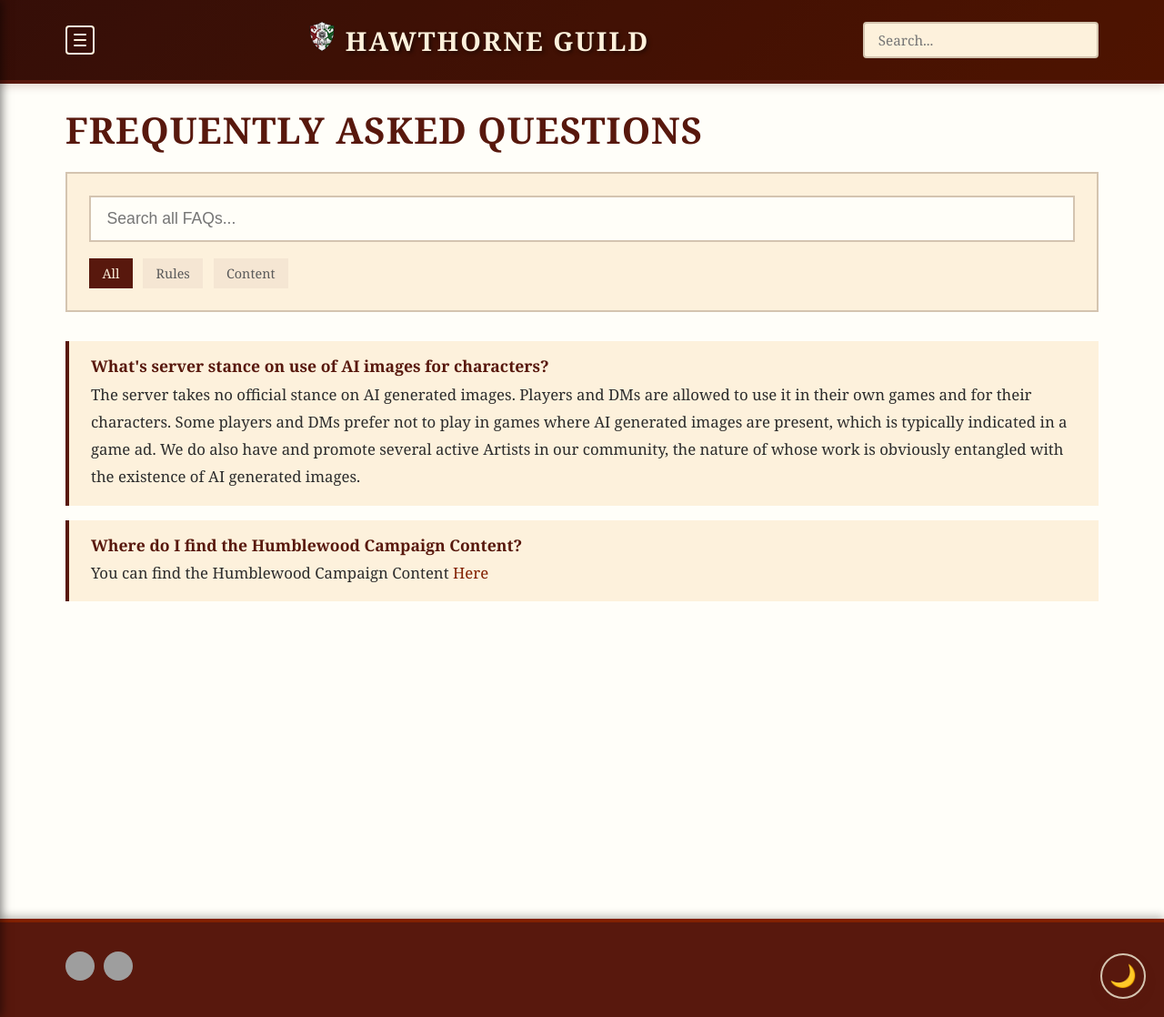
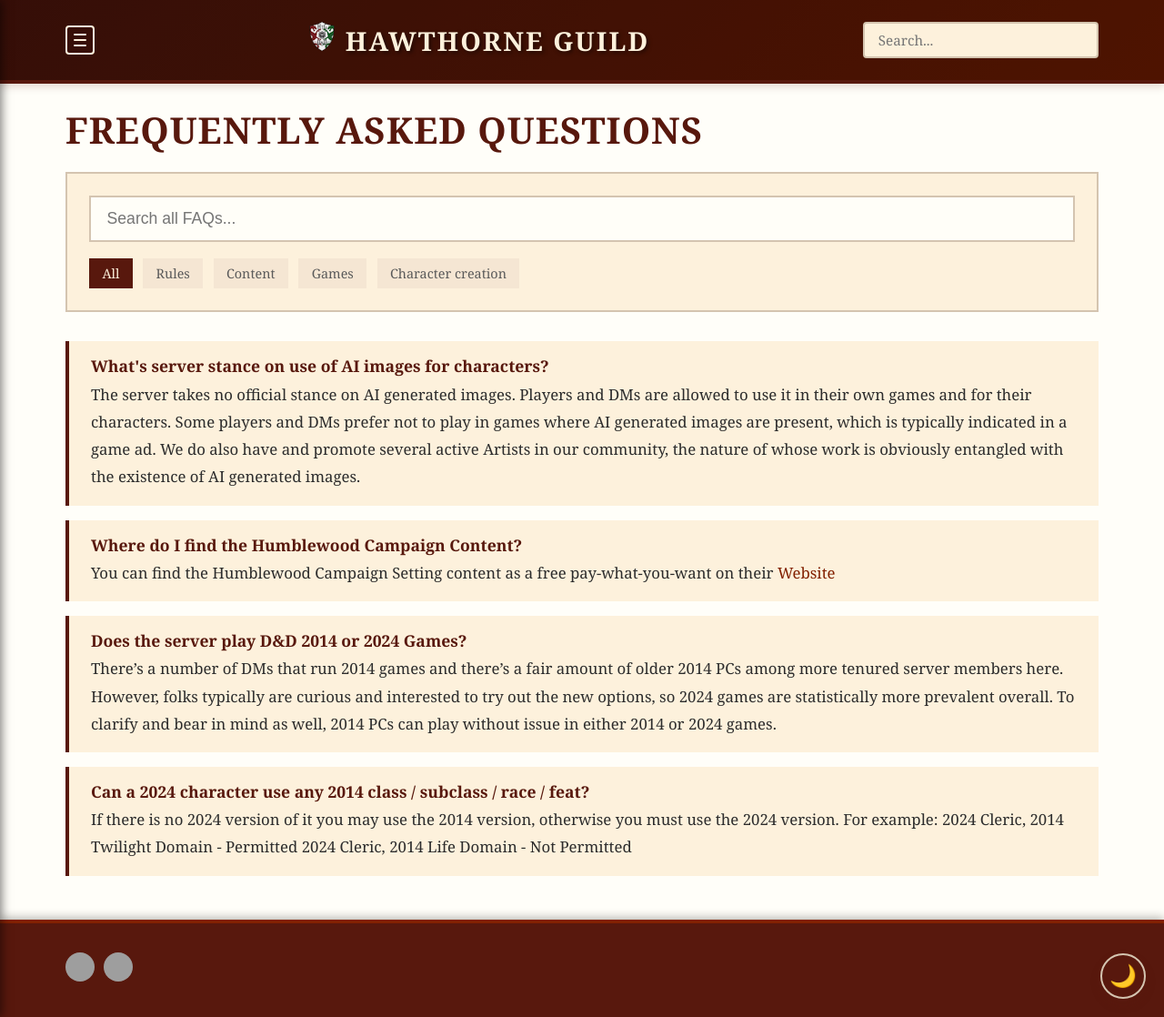
Before and after one commit to coconutswallow/Guides, a Jekyll site: the page built from faq.html, in a window 1280 px wide and 1118 px high. Shown: the whole window at 91% size. Built offline with Jekyll 4.4.1, drawn with Linux system fonts in a browser that asks for light colours; comment, search, counter and statistics services are not loaded; grey boxes are pictures that could not be loaded.

Commit message:
Update faqs.yml

```diff
--- a/_data/faqs.yml
+++ b/_data/faqs.yml
@@ -6,4 +6,16 @@
 - question: "Where do I find the Humblewood Campaign Content?"
   category: "Content"
   answer: |
-    You can find the Humblewood Campaign Content <a href="https://hitpointpress.com/products/humblewood-campaign-setting-pdf?_pos=1&_fid=96de5d2fb&_ss=c&variant=44261348343981"> Here </a>
+    You can find the Humblewood Campaign Setting content as a free pay-what-you-want on their <a href="https://hitpointpress.com/products/humblewood-campaign-setting-pdf?_pos=1&_fid=96de5d2fb&_ss=c&variant=44261348343981">Website</a>
+
+- question: "Does the server play D&D 2014 or 2024 Games?"
+  category: "Games"
+  answer: |
+    There's a number of DMs that run 2014 games and there's a fair amount of older 2014 PCs among more tenured server members here. However, folks typically are curious and interested to try out the new options, so 2024 games are statistically more prevalent overall. To clarify and bear in mind as well, 2014 PCs can play without issue in either 2014 or 2024 games.
+
+- question: "Can a 2024 character use any 2014 class / subclass / race / feat?"
+  category: "Character Creation"
+  answer: |
+    If there is no 2024 version of it you may use the 2014 version, otherwise you must use the 2024 version.  For example:
+    2024 Cleric, 2014 Twilight Domain - Permitted
+    2024 Cleric, 2014 Life Domain - Not Permitted
```
